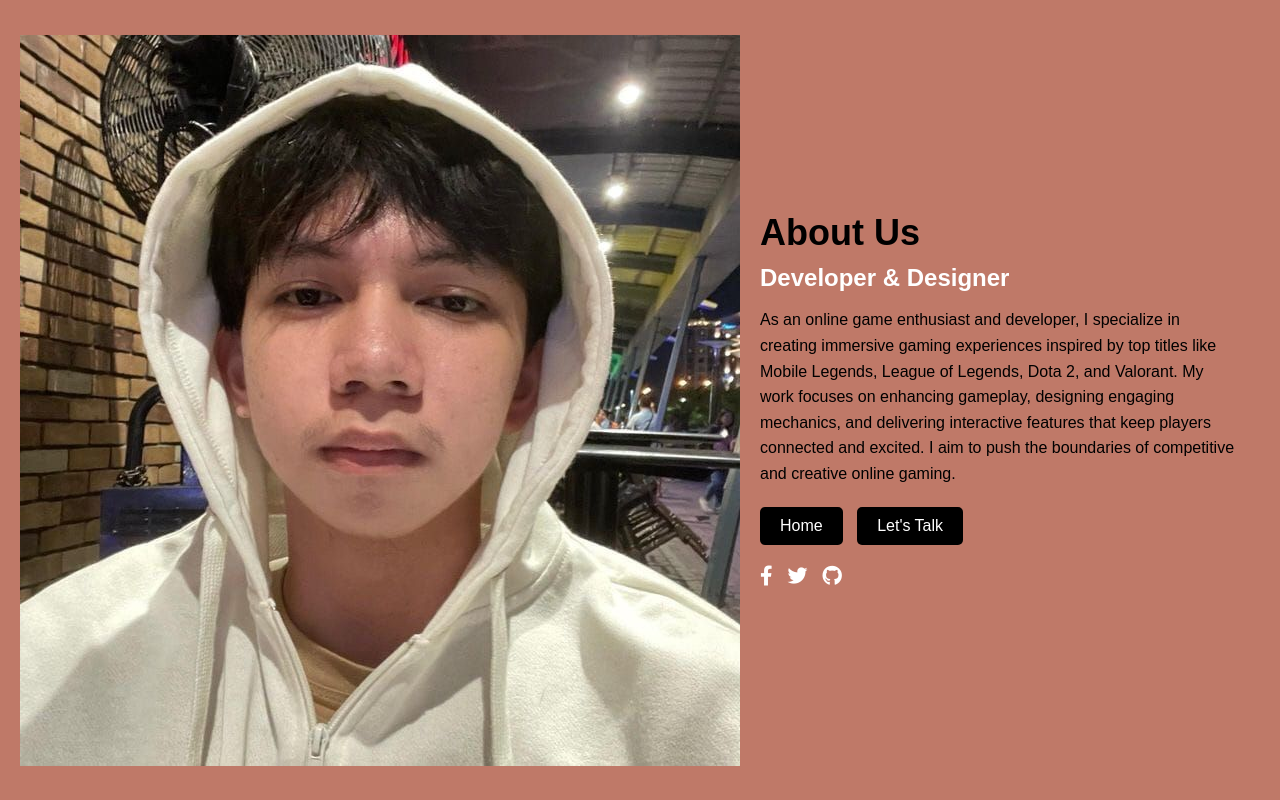
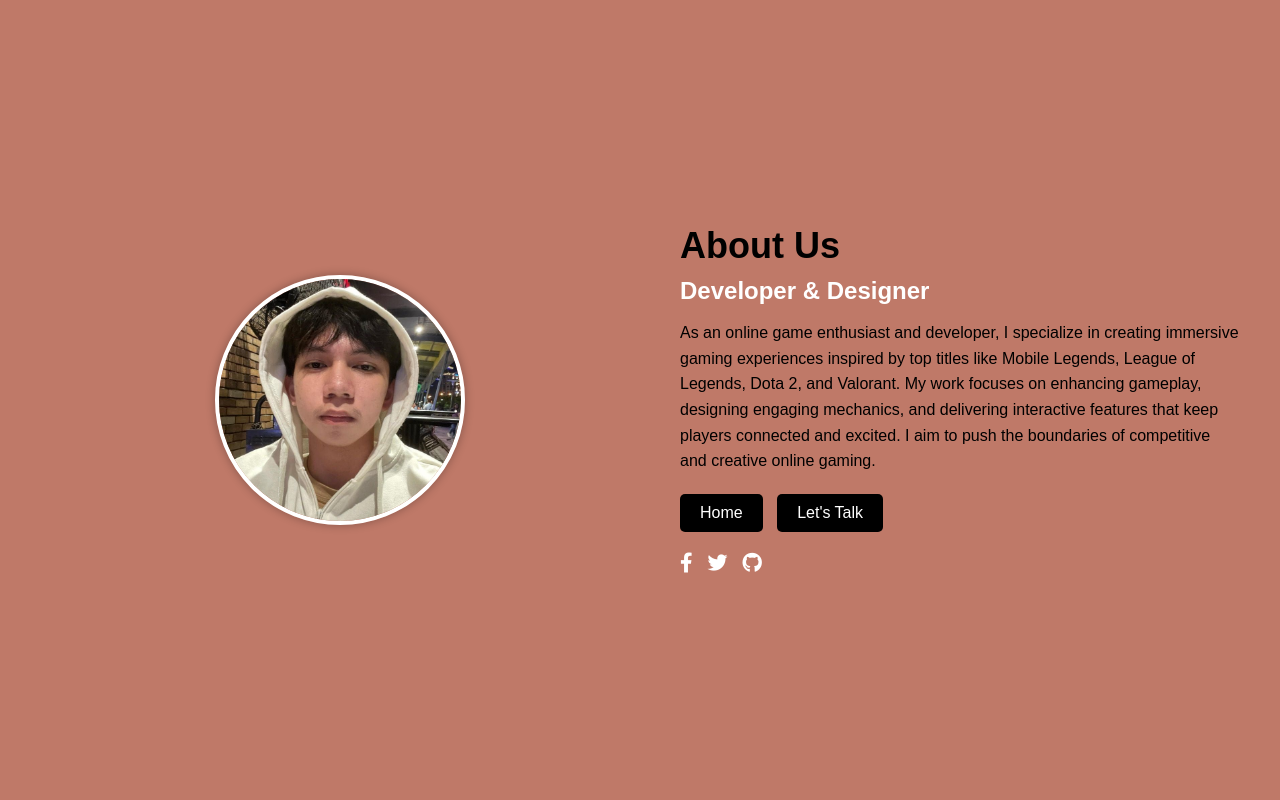
Before and after one commit to siyansiii/my-spectacular-site, a plain HTML site: page aboutus.html in a window 1280 px wide. Drawn offline with Linux system fonts and the light colour scheme.

Commit message:
Update aboutus.html

```diff
--- a/aboutus.html
+++ b/aboutus.html
@@ -106,7 +106,7 @@
 <body>
   <div class="container">
     <div class="left-section">
-      <img src="./images/sean.jpg" alt="Profile Picture">
+      <img src="./images/sean.jpg" alt="Profile Picture" class="profile-image">
     </div>
     <div class="right-section">
       <h2>About Us</h2>
```
